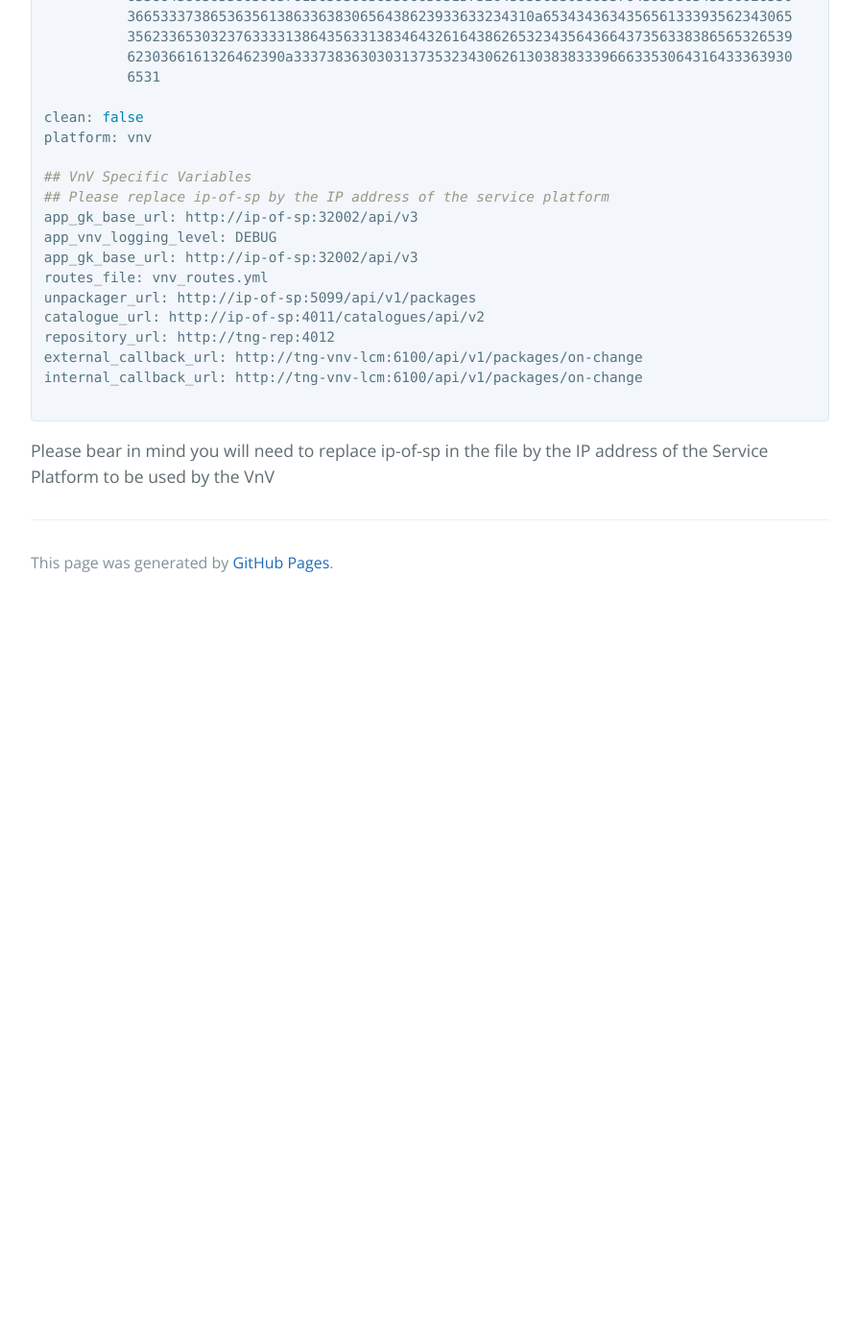
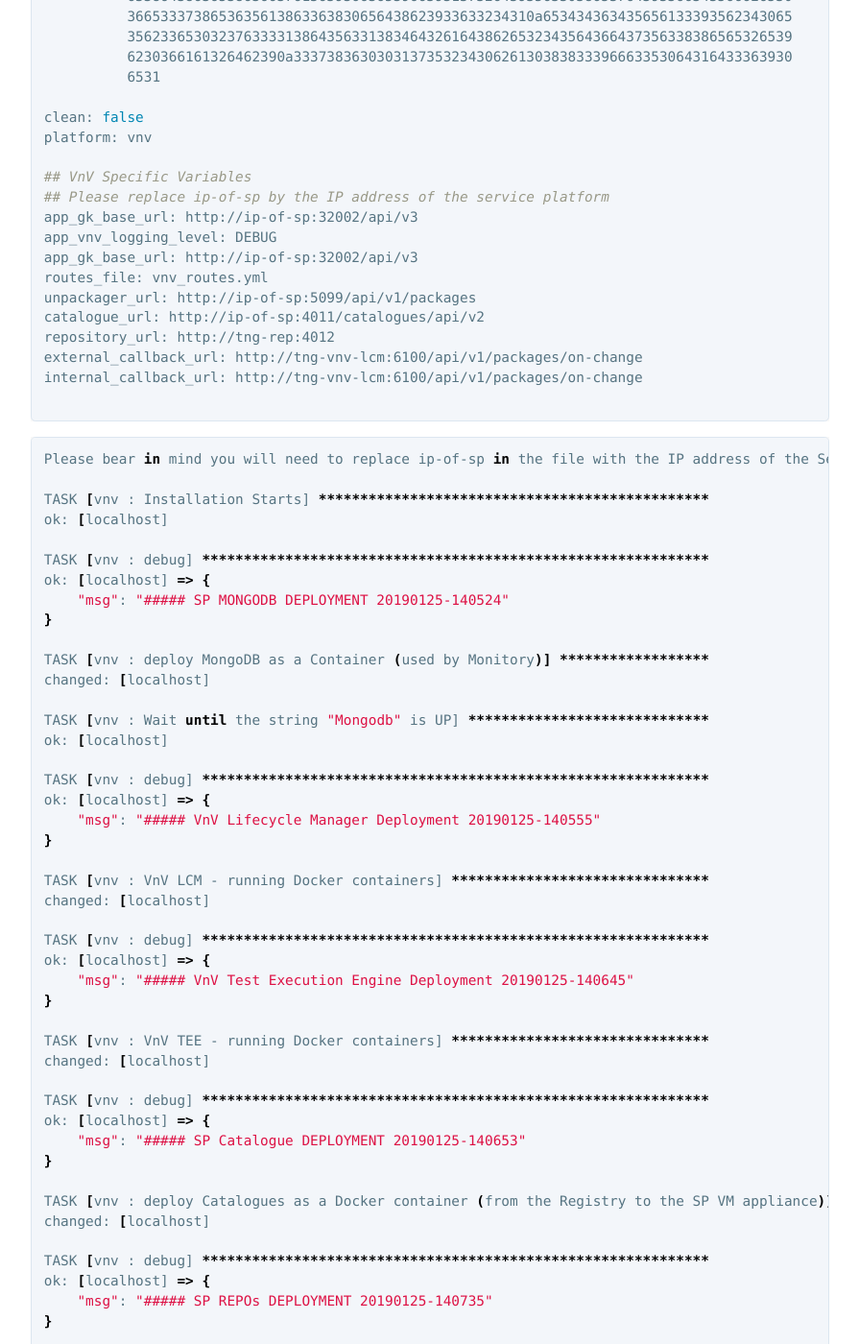
Before and after one commit to sonata-nfv/sonata-nfv.github.io, a Jekyll site: the page built from vnv-installation.md, in a window 1280 px wide and 1400 px high, scrolled down 1357 px. Shown: the whole window at 96% size, without its empty margins (192-1087 px from the left). Built offline with Jekyll 4.4.1, drawn with Linux system fonts in a browser that asks for light colours; our own code applies the rules of GitHub Pages for plain Markdown files; before the commit the page ends 1987 px from its top, so only the background shows below that; some of the changed text lies outside the part shown.

Commit message:
changes across guide. Added troubleshooting content.

````diff
--- a/vnv-installation.md
+++ b/vnv-installation.md
@@ -2,17 +2,18 @@
 
 # 5GTANGO VnV Platform installation guide
 
-The 5GTANGO Vnv is wide configurable and easy to install. After the preparation of the system described in the section [common installation](/common-installation.md), the following steps would guide you to configure and finish the installation of the VnV Platform.
+After the initial preparation of the system described in the [common installation](/common-installation.md) section, the following steps will guide you to configure and finish the installation of the VnV Platform.
 
-## Run installation
+## Installing V&V Platform using Ansible
 
-To install SONATA VnV Platform, a set of ansible scripts were developed in order to automate the installation. You will need a SONATA SP available previously VnV installation since the SP attaching is done during the installation of VnV. The command to install the SP is the following:
+A set of ansible scripts were developed in order to automate the installation. You will need a SONATA SP available previously VnV installation since the SP attaching is done during the installation of VnV. The command to install the SP is the following:
 
 `sudo ansible-playbook roles/vnv.yml -i environments -e target=localhost --ask-vault-pass`
 
 Password is: `sonata`
+Note: Please ensure you are in the 'tng-devops' folder that you created in the in the [common installation](/common-installation.md) section.
 
-In order to customize the installation you can modify the variables for the target destination. In the case described in the command below was localhost. The configuration file of sonata for localhost installation is located in `host_vars/localhost`
+In order to customize the installation you can modify the variables for the target destination. In the case described in the command below was localhost. The configuration file of sonata for localhost installation is located in `host_vars/localhost`.
 
 ```bash
 ---
@@ -59,4 +60,107 @@ internal_callback_url: http://tng-vnv-lcm:6100/api/v1/packages/on-change
 
 ```
 
-Please bear in mind you will need to replace ip-of-sp in the file by the IP address of the Service Platform to be used by the VnV
+
+```bash
+Please bear in mind you will need to replace ip-of-sp in the file with the IP address of the Service Platform to be used by the VnV
+
+TASK [vnv : Installation Starts] ***********************************************
+ok: [localhost]
+
+TASK [vnv : debug] *************************************************************
+ok: [localhost] => {
+    "msg": "##### SP MONGODB DEPLOYMENT 20190125-140524"
+}
+
+TASK [vnv : deploy MongoDB as a Container (used by Monitory)] ******************
+changed: [localhost]
+
+TASK [vnv : Wait until the string "Mongodb" is UP] *****************************
+ok: [localhost]
+
+TASK [vnv : debug] *************************************************************
+ok: [localhost] => {
+    "msg": "##### VnV Lifecycle Manager Deployment 20190125-140555"
+}
+
+TASK [vnv : VnV LCM - running Docker containers] *******************************
+changed: [localhost]
+
+TASK [vnv : debug] *************************************************************
+ok: [localhost] => {
+    "msg": "##### VnV Test Execution Engine Deployment 20190125-140645"
+}
+
+TASK [vnv : VnV TEE - running Docker containers] *******************************
+changed: [localhost]
+
+TASK [vnv : debug] *************************************************************
+ok: [localhost] => {
+    "msg": "##### SP Catalogue DEPLOYMENT 20190125-140653"
+}
+
+TASK [vnv : deploy Catalogues as a Docker container (from the Registry to the SP VM appliance)] ***
+changed: [localhost]
+
+TASK [vnv : debug] *************************************************************
+ok: [localhost] => {
+    "msg": "##### SP REPOs DEPLOYMENT 20190125-140735"
+}
+
+TASK [vnv : deploy REPOSITORIES as a Docker container (from the Registry to the SP VM appliance)] ***
+changed: [localhost]
+
+TASK [vnv : debug] *************************************************************
+ok: [localhost] => {
+    "msg": "##### 5GTANGO GTK-COMMON DEPLOYMENT 20190125-140743"
+}
+
+TASK [vnv : run the 5GTANGO GTK-COMMON] ****************************************
+changed: [localhost]
+
+TASK [vnv : debug] *************************************************************
+ok: [localhost] => {
+    "msg": "##### 5GTANGO GTK-VNV DEPLOYMENT 20190125-140812"
+}
+
+TASK [vnv : run the 5GTANGO GTK-VNV] *******************************************
+changed: [localhost]
+
+TASK [vnv : debug] *************************************************************
+ok: [localhost] => {
+    "msg": "##### 5GTANGO SEC-GTW DEPLOYMENT 20190125-140835"
+}
+
+TASK [vnv : run the 5GTANGO Security Gateway] **********************************
+changed: [localhost]
+
+TASK [vnv : debug] *************************************************************
+ok: [localhost] => {
+    "msg": "##### 5GTANGO API-GTW DEPLOYMENT 20190125-140847"
+}
+
+TASK [vnv : run the 5GTANGO Security Gateway] **********************************
+changed: [localhost]
+
+TASK [vnv : debug] *************************************************************
+ok: [localhost] => {
+    "msg": "##### SP TNG-SDK-PACKAGE DEPLOYMENT 20190125-140856"
+}
+
+TASK [vnv : TNG-SDK-PACKAGE (tng-sdk-package) (Docker container)] **************
+changed: [localhost]
+
+TASK [vnv : debug] *************************************************************
+ok: [localhost] => {
+    "msg": "##### 5GTANGO PORTAL DEPLOYMENT 20190125-140910"
+}
+
+TASK [vnv : 5GTANGO PORTAL - running Docker containers] ************************
+changed: [localhost]
+
+TASK [vnv : Installation Finish] ***********************************************
+ok: [localhost]
+
+PLAY RECAP *********************************************************************
+localhost                  : ok=25   changed=11   unreachable=0    failed=0
+```
````
Also changed, not shown: openstack-basic-starting-guide.md (+3 -3 lines), quickguide.md (+10 -4 lines), sp-installation.md (+10 -5 lines), troubleshooting.md (+43 -0 lines), vnv.md (+13 -14 lines), vnv_docker_install.md (renamed from vnv_installation.md, +2 -2 lines).
